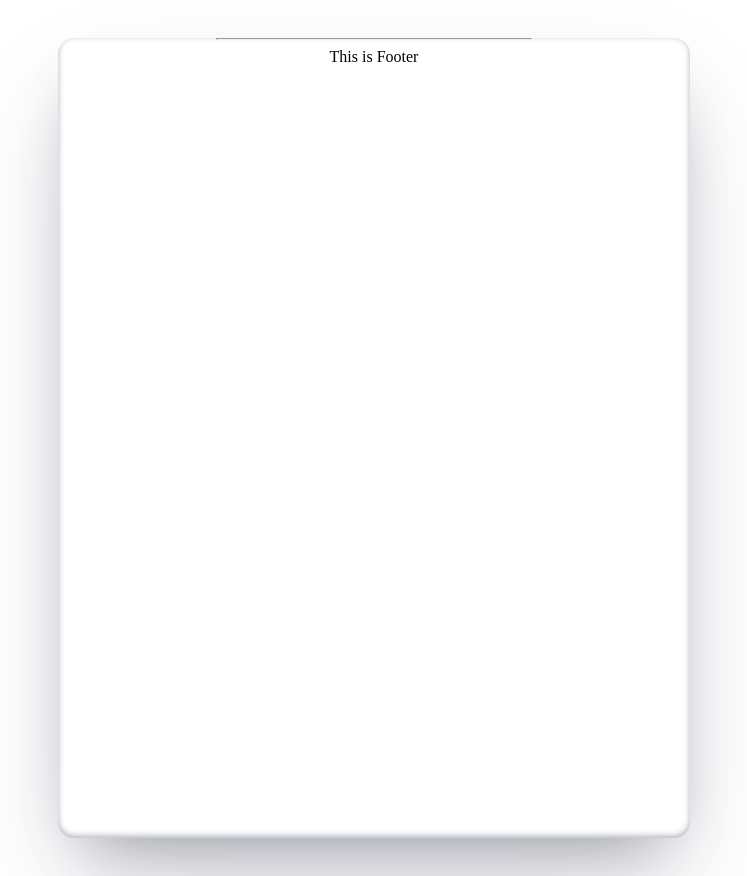
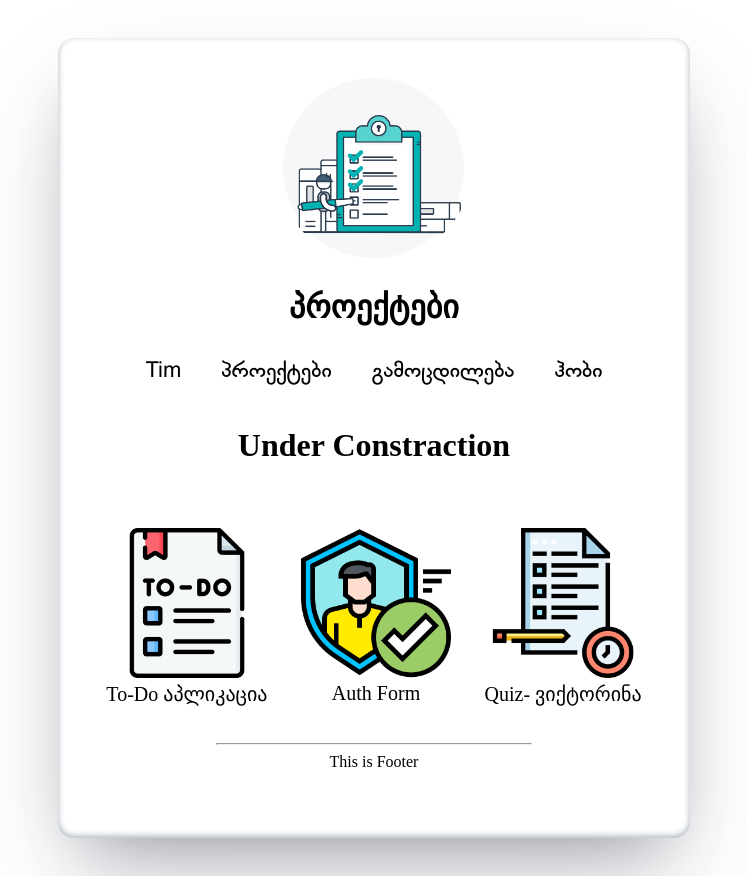
Before and after one commit to bladwing/TimPonarenkoPortfolio, a React (Create React App) app: page /projects in a window 1280 px wide. Before the commit this address had no page. Shown: the whole page, without its empty margins (266-1013 px from the left). Built offline with nearby package versions, Linux system fonts and the light colour scheme.

Commit message:
fix details and not found page

```diff
--- a/src/App.js
+++ b/src/App.js
@@ -1,6 +1,7 @@
 import React from "react";
 import { BrowserRouter as Router, Route, Routes } from "react-router-dom";
-import { Project, Hobby, Music, Films } from "./components/Pages";
+import { Project, Hobby, Music, Films, NotFound } from "./components/Pages";
+import ProjectDetails from "./components/projects/ProjectDetails"
 import Experience from "./components/experience/experience";
 import Main from "./components/main/MainPage";
 import Footer from "./components/Footer";
@@ -14,11 +15,13 @@ const App = () => {
       <Router>
         <Routes>
           <Route path="/" element={<Main />} />
-          <Route path="/project" element={<Project />} />
+          <Route path="/projects" element={<Project />} />
+          <Route path="/project/:id" element={<ProjectDetails />} />
           <Route path="/experience" element={<Experience />} />
           <Route path="/hobby" element={<Hobby />} />
           <Route path="/music" element={<Music />} />
           <Route path="/films" element={<Films />} />
+          <Route path="*" element={<NotFound/>} status={404} />
         </Routes>
       </Router>
       <Footer />
--- a/src/components/Menu.jsx
+++ b/src/components/Menu.jsx
@@ -8,7 +8,7 @@ export function MainMenu() {
         {" "}
         Tim{" "}
       </Link>
-      <Link to="/project" className="MenuItem">
+      <Link to="/projects" className="MenuItem">
         {" "}
         პროექტები{" "}
       </Link>
--- a/src/components/Pages.jsx
+++ b/src/components/Pages.jsx
@@ -68,3 +68,12 @@ export function Films() {
     </div>
   );
 }
+
+export function NotFound() {
+  return (
+    <div>
+    <h1>Page Not found - 404</h1>
+    </div>
+  )
+
+}
--- /dev/null
+++ b/src/components/projects/ProjectDetails.jsx
@@ -0,0 +1,15 @@
+import {Link} from "react-router-dom"
+import { MainMenu } from "../Menu";
+
+
+
+export default function ProjectDetails() {
+    return (
+      <div className="ProjectDetailContainer">
+        <MainMenu/>
+     <h2>Here will be project soon...</h2>
+      Please: <Link to="/projects">Go Back</Link>
+      </div>
+    )
+
+  }
--- a/src/components/projects/Projects.jsx
+++ b/src/components/projects/Projects.jsx
@@ -1,4 +1,5 @@
 import React from "react";
+import {Link} from 'react-router-dom'
 import ProjectBase from "../../utils/projects.json";
 import "./project.scss";
 
@@ -11,7 +12,7 @@ export default function Projects() {
             <div key={key} className="ProjectCard">
               <img src={projects.imageLink} alt={projects.alt} className="projectImg"/>
               <br />
-              <a href={projects.id}>{projects.ProjectName}</a>
+              <Link to={`/project/${projects.id}`} className="projectDetailLink">{projects.ProjectName}</Link>
             </div>
           );
         })}
--- a/src/components/projects/project.scss
+++ b/src/components/projects/project.scss
@@ -16,3 +16,15 @@
 .projectImg {
    width: 150px;
 }
+.ProjectDetailContainer {
+  margin: 0 auto;
+}
+
+.projectDetailLink {
+  text-decoration: none;
+  color: black;
+  font-size: 20px;
+}
+.projectDetailLink:hover {
+  color: grey;
+}
```
